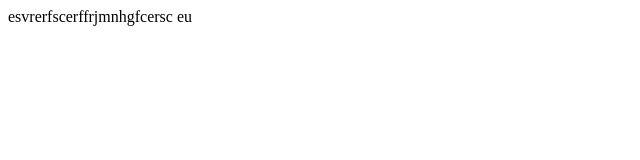
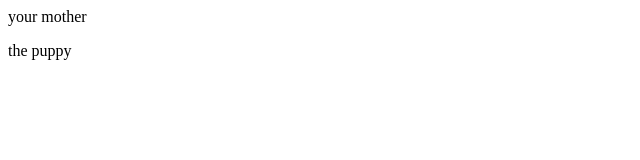
Before and after one commit to micahlinsoriscool/micahlinsoriscool.github.io, a plain HTML site: page index.html in a window 1280 px wide. Shown: the whole page, without its empty margins (0-640 px from the left). Drawn offline with Linux system fonts and the light colour scheme.

Commit message:
Update index.html

```diff
--- a/index.html
+++ b/index.html
@@ -6,7 +6,7 @@
 </html>
 <body>
   <h7>
-  esvrerfscerffrjmnhgfcersc
- eu
+  your mother
 </h7>
+<p>the puppy </p>
 </body>
```
